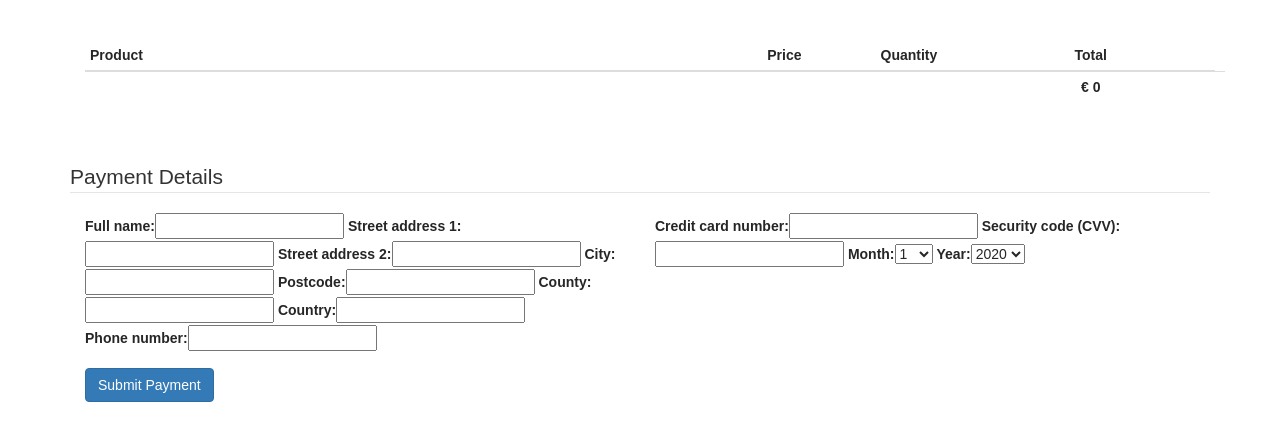
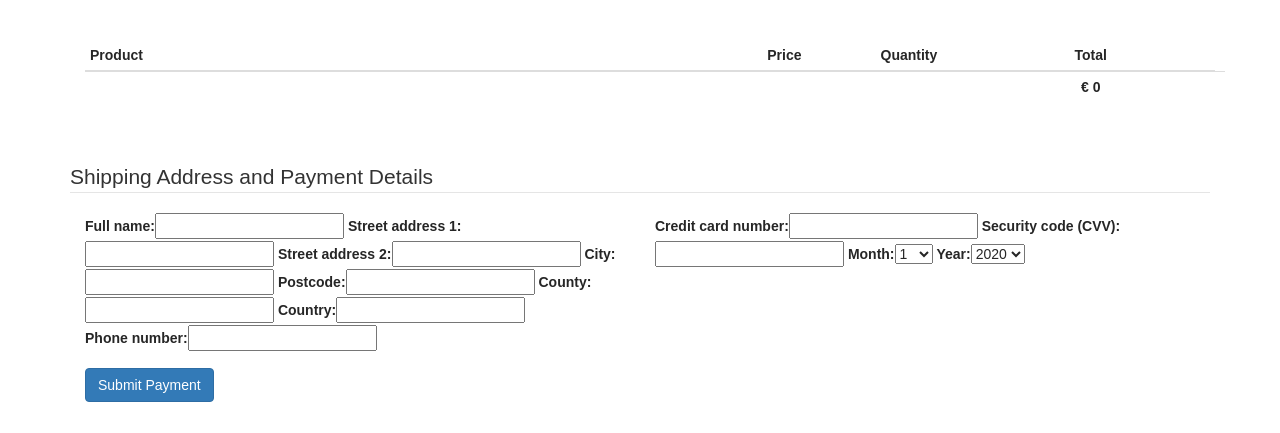
Before and after one commit to elkrojo/croiglas-shop, a Django app: page /checkout/ in a window 1280 px wide. Shown: the part 60-493 px from the top of the page. Run offline with Django 3.2, Linux system fonts and the light colour scheme; the visitor is signed in with stand-in values (Sample User, id 1); some libraries are stand-ins or nearby versions; some web fonts are replaced.

Commit message:
Added shipping address label to checkout page

```diff
--- a/checkout/templates/checkout.html
+++ b/checkout/templates/checkout.html
@@ -57,7 +57,7 @@
 </div>
 
 <form role="form" method="post" id="payment-form" action="{% url 'checkout' %}">
-    <legend>Payment Details</legend>
+    <legend>Shipping Address and Payment Details</legend>
 
     <div id="credit-card-errors" style="display: none;">
         <div class="alert-message block-message error" id="stripe-error-message"></div>
```
